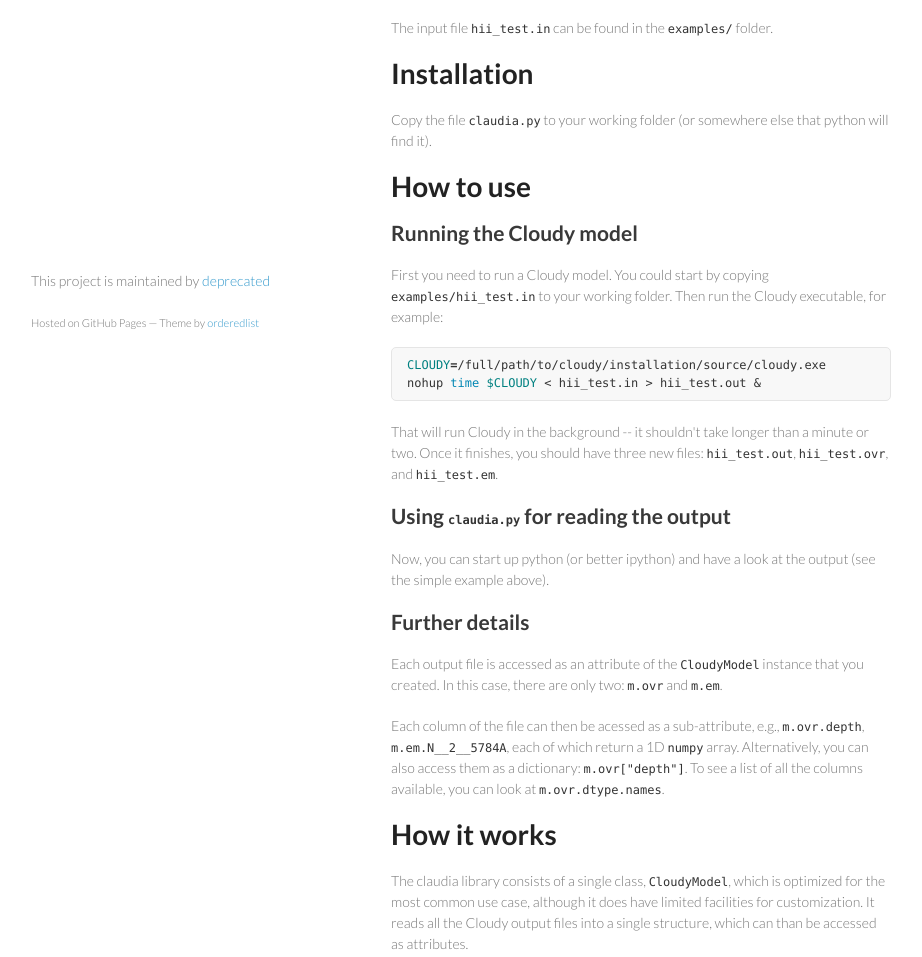
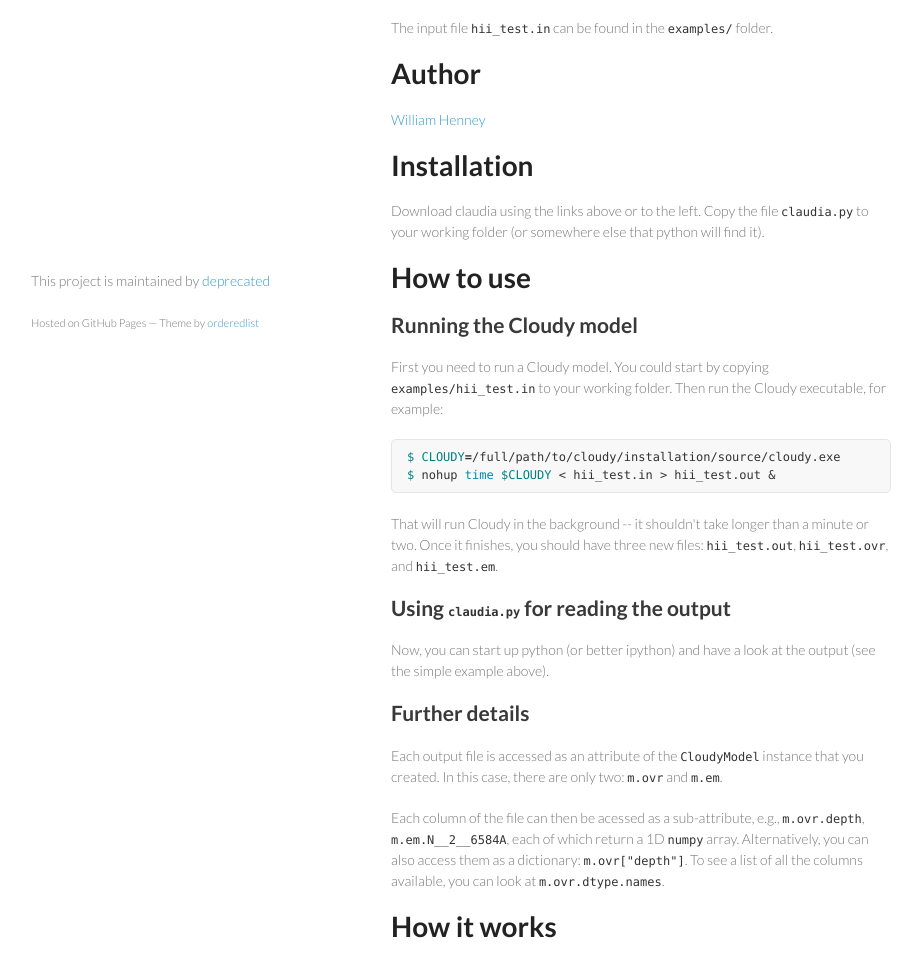
Before and after one commit to deprecated/claudia, a plain HTML site: page index.html in a window 1280 px wide. Shown: the part 398-1355 px from the top of the page, without its empty margins (179-1101 px from the left). Drawn offline with Linux system fonts and the light colour scheme.

```diff
--- a/index.html
+++ b/index.html
@@ -46,9 +46,13 @@
 
 <p>The input file <code>hii_test.in</code> can be found in the <code>examples/</code> folder.</p>
 
+<h1>Author</h1>
+
+<p><a href="github.com/deprecated">William Henney </a></p>
+
 <h1>Installation</h1>
 
-<p>Copy the file <code>claudia.py</code> to your working folder (or somewhere else that python will find it).</p>
+<p>Download claudia using the links above or to the left.  Copy the file <code>claudia.py</code> to your working folder (or somewhere else that python will find it).</p>
 
 <h1>How to use</h1>
 
@@ -56,8 +60,8 @@
 
 <p>First you need to run a Cloudy model.  You could start by copying <code>examples/hii_test.in</code> to your working folder.  Then run the Cloudy executable, for example:</p>
 
-<div class="highlight"><pre><span class="nv">CLOUDY</span><span class="o">=</span>/full/path/to/cloudy/installation/source/cloudy.exe
-nohup <span class="nb">time</span> <span class="nv">$CLOUDY</span> &lt; hii_test.in &gt; hii_test.out &amp;
+<div class="highlight"><pre><span class="nv">$ CLOUDY</span><span class="o">=</span>/full/path/to/cloudy/installation/source/cloudy.exe
+<span class="nv">$ </span>nohup <span class="nb">time</span> <span class="nv">$CLOUDY</span> &lt; hii_test.in &gt; hii_test.out &amp;
 </pre></div>
 
 <p>That will run Cloudy in the background -- it shouldn't take longer than a minute or two.  Once it finishes, you should have three new files: <code>hii_test.out</code>, <code>hii_test.ovr</code>, and <code>hii_test.em</code>.</p>
@@ -70,7 +74,7 @@ nohup <span class="nb">time</span> <span class="nv">$CLOUDY</span> &lt; hii_test
 
 <p>Each output file is accessed as an attribute of the <code>CloudyModel</code> instance that you created.  In this case, there are only two: <code>m.ovr</code> and <code>m.em</code>.</p>
 
-<p>Each column of the file can then be acessed as a sub-attribute, e.g., <code>m.ovr.depth</code>, <code>m.em.N__2__5784A</code>, each of which return a 1D <code>numpy</code> array.  Alternatively, you can also access them as a dictionary: <code>m.ovr["depth"]</code>.  To see a list of all the columns available, you can look at <code>m.ovr.dtype.names</code>. </p>
+<p>Each column of the file can then be acessed as a sub-attribute, e.g., <code>m.ovr.depth</code>, <code>m.em.N__2__6584A</code>, each of which return a 1D <code>numpy</code> array.  Alternatively, you can also access them as a dictionary: <code>m.ovr["depth"]</code>.  To see a list of all the columns available, you can look at <code>m.ovr.dtype.names</code>. </p>
 
 <h1>How it works</h1>
 
```
Also changed, not shown: params.json (+1 -1 lines).
